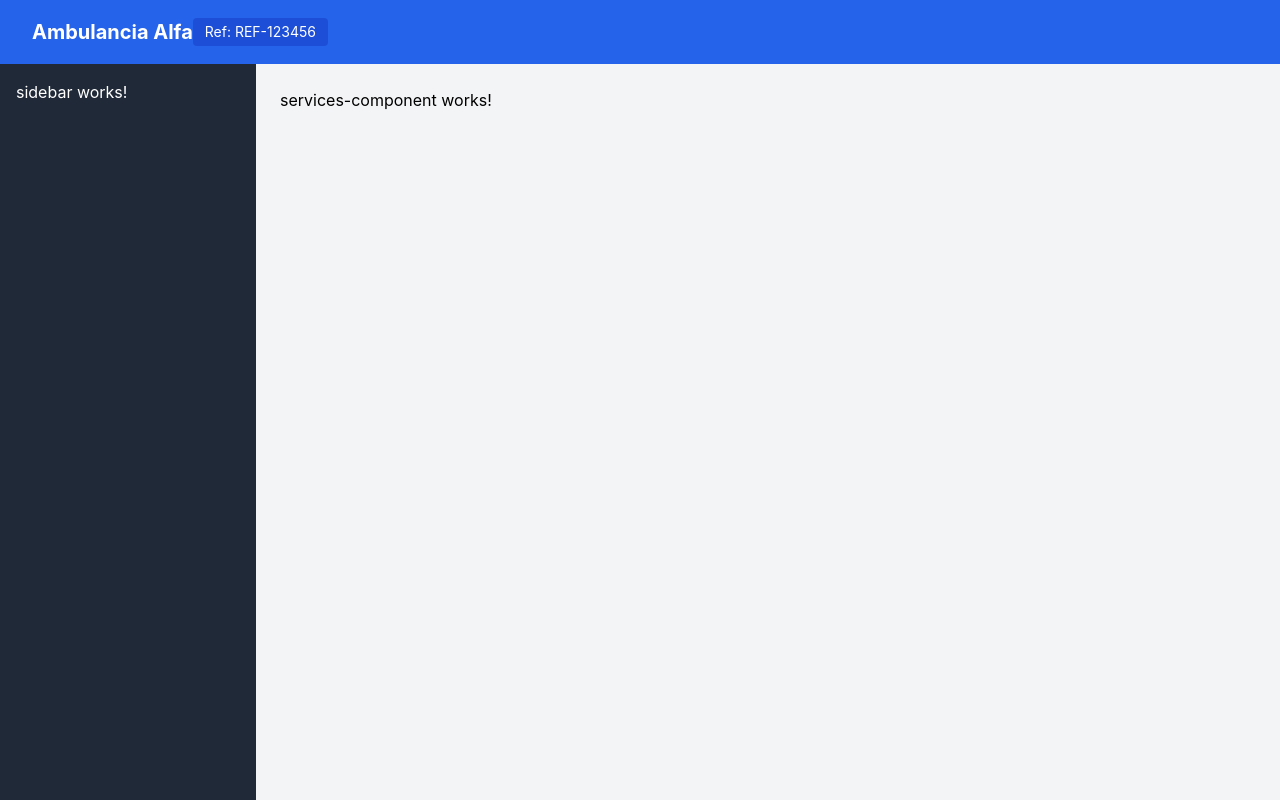
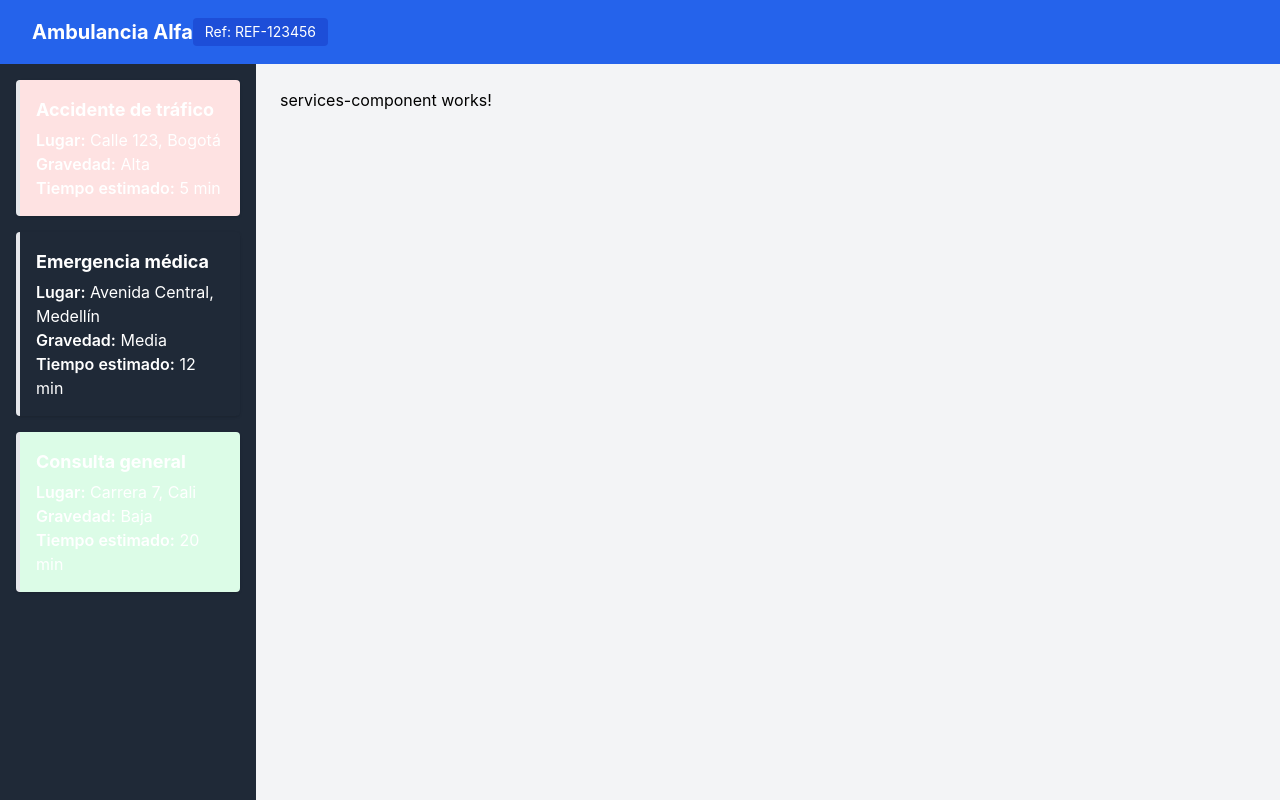
Before and after one commit to ChristianSalazar12/frontAmbuApi, an Angular app: page /service in a window 1280 px wide. Built offline with nearby package versions, Linux system fonts and the light colour scheme.

Commit message:
feat: add changes for sider

```diff
--- a/src/app/features/user/components/sidebar/sidebar.component.html
+++ b/src/app/features/user/components/sidebar/sidebar.component.html
@@ -1 +1,16 @@
-<p>sidebar works!</p>
+<div class="space-y-4">
+  <div
+    *ngFor="let llamada of llamadas"
+    class="border-l-4 p-4 rounded shadow cursor-pointer hover:shadow-lg transition"
+    [ngClass]="getColor(llamada.gravedad)"
+  >
+    <h3 class="font-bold text-lg mb-1">{{ llamada.tipoReporte }}</h3>
+
+    <p><span class="font-semibold">Lugar:</span> {{ llamada.lugar }}</p>
+    <p><span class="font-semibold">Gravedad:</span> {{ llamada.gravedad }}</p>
+    <p>
+      <span class="font-semibold">Tiempo estimado:</span>
+      {{ llamada.tiempoEstimado }}
+    </p>
+  </div>
+</div>
--- a/src/app/features/user/components/sidebar/sidebar.component.ts
+++ b/src/app/features/user/components/sidebar/sidebar.component.ts
@@ -1,3 +1,4 @@
+import { CommonModule } from '@angular/common';
 import { Component } from '@angular/core';
 
 interface Llamada {
@@ -9,7 +10,7 @@ interface Llamada {
 
 @Component({
   selector: 'app-sidebar',
-  imports: [],
+  imports: [CommonModule],
   templateUrl: './sidebar.component.html',
   styleUrl: './sidebar.component.css',
 })
```
